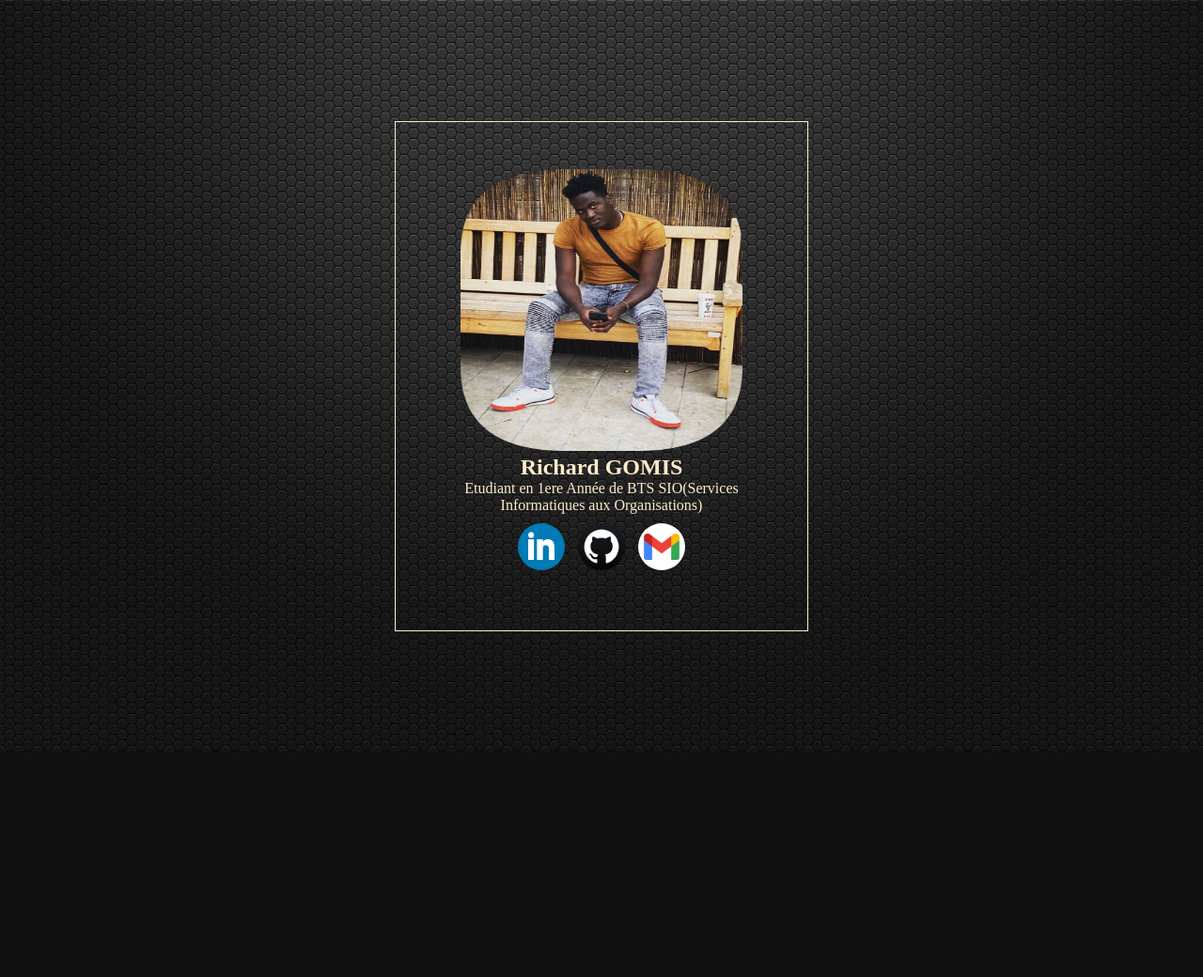
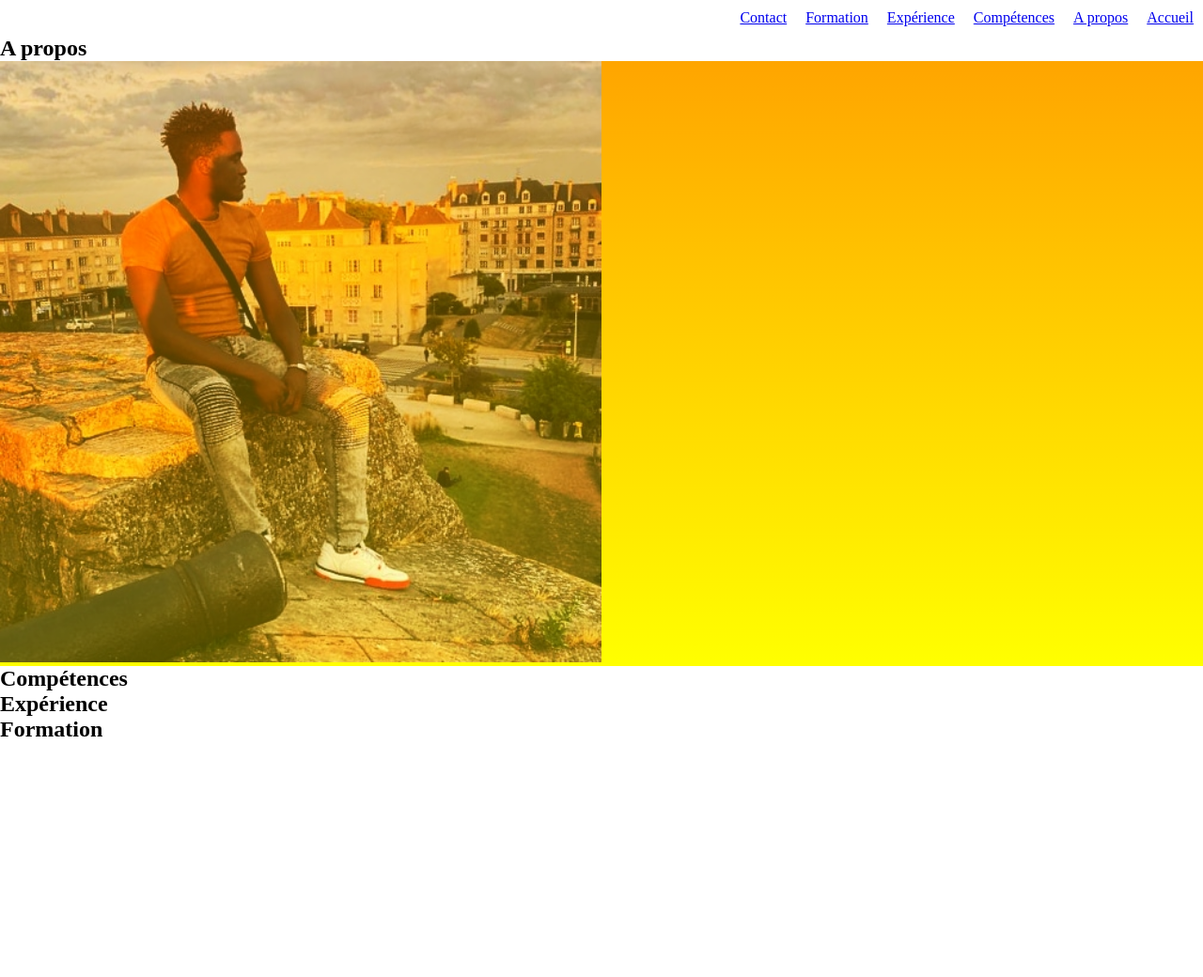
Before and after one commit to R-gomis/tds-web-2022, a PHP site: page /Portfolio.html in a window 1280 px wide. Shown: the top 1040 px of the page at 94% size. Before the commit the page ends 795 px from the top, so only its background shows below. Run offline with PHP 8.4, Linux system fonts and the light colour scheme.

Commit message:
Add files via upload

```diff
--- a/Portfolio Rg/Portfolio.html
+++ b/Portfolio Rg/Portfolio.html
@@ -1,25 +1,59 @@
 <!DOCTYPE html>
-<html>
+<html lang="fr">
+
 <head>
     <meta charset="utf-8">
-        <meta name="viewport" content="with-device-wich, initial-scale=1.0">
+    <meta name="viewport" content="width=device-width, initial-scale=1.0">
     <title>Portfolio Richard GOMIS</title>
     <link rel="stylesheet" href="style.css">
 </head>
+
 <body>
+    <header class="header">
+        <div class="container">
+            <nav class="navbar">
+                <ul>
+                    <li><a href="Portfolio.html">Accueil</a></li>
+                    <li><a href="#A_propos">A propos</a></li>
+                    <li><a href="#Compétences">Compétences</a></li>
+                    <li><a href="#Expérience">Expérience</a></li>
+                    <li><a href="#Formation">Formation</a></li>
+                    <li><a href="#Contact">Contact</a></li>
+                </ul>
+            </nav>
+        </div>
+    </header>
+    <section id="A_propos">
+        <h1>A propos</h1>
+        <div class="description">
+            <img src="Images/IMG_2.jpg" alt="">
+        </div>
+    </section>
+    <section id="Compétences">
+        <h1>Compétences</h1>
+    </section>
+    <section id="Expérience">
+        <h1>Expérience</h1>
+    </section>
+    <section id="Formation">
+        <h1>Formation</h1>
+    </section>
+    <br><br><br><br><br><br><br><br><br><br><br><br><br><br><br><br><br><br><br><br><br><br><br><br><br><br><br><br><br><br><br><br><br><br><br><br><br><br><br><br><br><br><br><br><br><br><br><br><br><br><br><br><br><br><br><br><br><br><br><br><br><br><br><br><br><br><br><br><br><br><br><br><br><br><br><br><br><br><br><br><br><br><br><br><br><br><br><br><br><br><br><br><br><br><br><br><br><br><br><br><br><br><br><br><br><br><br><br><br><br><br><br><br><br><br><br><br><br><br><br><br><br><br><br><br><br><br><br><br><br><br><br><br><br><br><br><br><br><br><br><br><br><br><br><br><br><br><br><br><br><br><br>
+    <section id="Contact">
+        <h1>Contact</h1>
         <div class="screen">
             <div class="carte">
-                <img src="Images/IMG_6.png ">
+                <img src="Images/IMG_7.jfif " alt="Profil">
                 <h2>Richard GOMIS</h2>
                 <p>Etudiant en 1ere Année de BTS SIO(Services Informatiques aux Organisations)</p>
                 <div class="réseau">
-                    <a href="https://www.linkedin.com/in/richard-gomis-a816aa247"><img src="Images/LinkedIn.png"></a>
-                    <a href="https://github.com/R-gomis"><img src="Images/GitHub.png"></a>
-                    <a href="mailto: r.gomis99@outlook.fr"><img src="Images/Gmail.png"></a>
-
-
+                    <a href="https://www.linkedin.com/in/richard-gomis-a816aa247"><img src="Images/LinkedIn.png"alt="LinkedIn"></a>
+                    <a href="https://github.com/R-gomis"><img src="Images/GitHub.png" alt="GitHub"></a>
+                    <a href="mailto:r.gomis99@outlook.fr"><img src="Images/Gmail.png" alt="Gmail"></a>
                 </div>
             </div>
         </div>
+    </section>
+
 </body>
 </html>
--- a/Portfolio Rg/style.css
+++ b/Portfolio Rg/style.css
@@ -1,10 +1,39 @@
-*{
+* {
     margin: 0;
     padding: 0;
     box-sizing: border-box;
     font-family: 'Times New Roman', Times, serif;
 }
-.screen{
+nav ul{
+    list-style-type: none;
+    overflow: hidden;
+}
+nav li{
+    float: right;
+}
+nav li a {
+    display: block;
+    padding: 10px;
+}
+
+.description {
+    width: 100%;
+    height: 100%;
+    background-image: linear-gradient(orange, yellow);
+    background-position: left;
+    background-repeat: no-repeat;
+    background-size: cover;
+    position: relative;
+}
+
+.description img {
+    width: 50%;
+    height: 100%;
+    opacity: 0.7;
+}
+
+
+.screen {
     width: 100%;
     height: 100vh;
     background-image: url(Images/IMG_3.jpeg);
@@ -15,7 +44,7 @@
     justify-content: center;
 }
 
-.carte{
+.carte {
     color: blanchedalmond;
     width: 90%;
     max-width: 440px;
@@ -23,14 +52,16 @@
     padding: 50px 30px;
     border: 1px solid;
 }
-.réseau img{
+
+.réseau img {
     width: 50px;
     height: 50px;
     border-radius: 50%;
     margin: 10px 5px;
 
 }
-img{
+
+img {
     width: 300px;
     height: 300px;
 }
```
Also changed, not shown: Portfolio Rg/Portfolio.php (added, +21 -0 lines), Portfolio Rg/portfolio.yaml (added, +34 -0 lines), Portfolio Rg/Images/IMG_7.jfif (added). Lines whose indentation alone changed are shown as unchanged.
